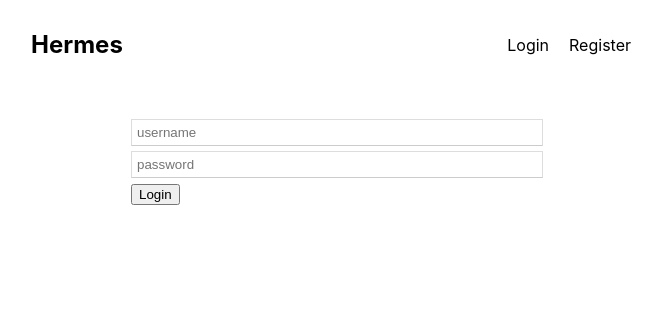
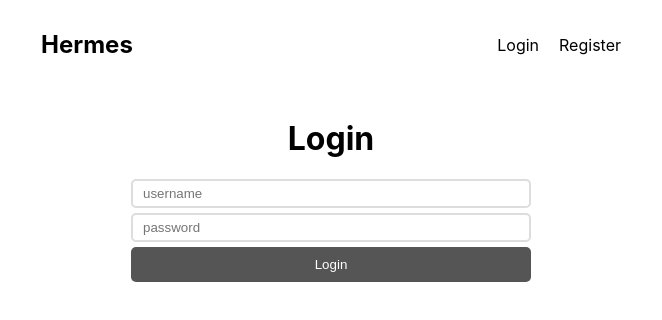
Before and after one commit to akyua/hermes, a React (Create React App) app in the folder client/: page /login in a window 1280 px wide. Shown: the top 320 px of the page, without its empty margins (309-971 px from the left). Built offline with nearby package versions, Linux system fonts and the light colour scheme.

Commit message:
adjust some content infos

```diff
--- a/client/src/App.css
+++ b/client/src/App.css
@@ -1,3 +1,7 @@
+*{
+  box-sizing: border-box;
+}
+
 .App {
   text-align: center;
 }
@@ -37,10 +41,24 @@
   display: block;
   margin-bottom: 5px;
   width: 100%;
-  padding: 5px;
-  border: 1px solid #ddd;
+  padding: 5px 10px;
+  border: 2px solid #ddd;
+  border-radius: 5px;
   background-color: #fff;
-  border-bottom: 1px solid #ccc;
+}
+
+button{
+  width: 100%;
+  display: block;
+  background-color: #555;
+  border: 0;
+  color: #fff;
+  border-radius: 5px;
+  padding: 10px 0;
+}
+
+form{
+  text-align: center;
 }
 
 @keyframes App-logo-spin {
--- a/client/src/components/Login/LoginComponent.js
+++ b/client/src/components/Login/LoginComponent.js
@@ -1,6 +1,7 @@
 export default function Login() {
     return(
         <form className="login">
+            <h1>Login</h1>
             <input type="text" placeholder="username"></input>
             <input type="password" placeholder="password"></input>
             <button>Login</button>
--- a/client/src/components/Register/RegisterComponent.js
+++ b/client/src/components/Register/RegisterComponent.js
@@ -1,6 +1,7 @@
 export default function RegisterComponent(){
     return(
         <form className="register">
+            <h1>Register</h1>
             <input type="text" placeholder="username"></input>
             <input type="password" placeholder="password"></input>
             <button>Register</button>
```
Also changed, not shown: client/public/index.html (line endings or trailing spaces).
